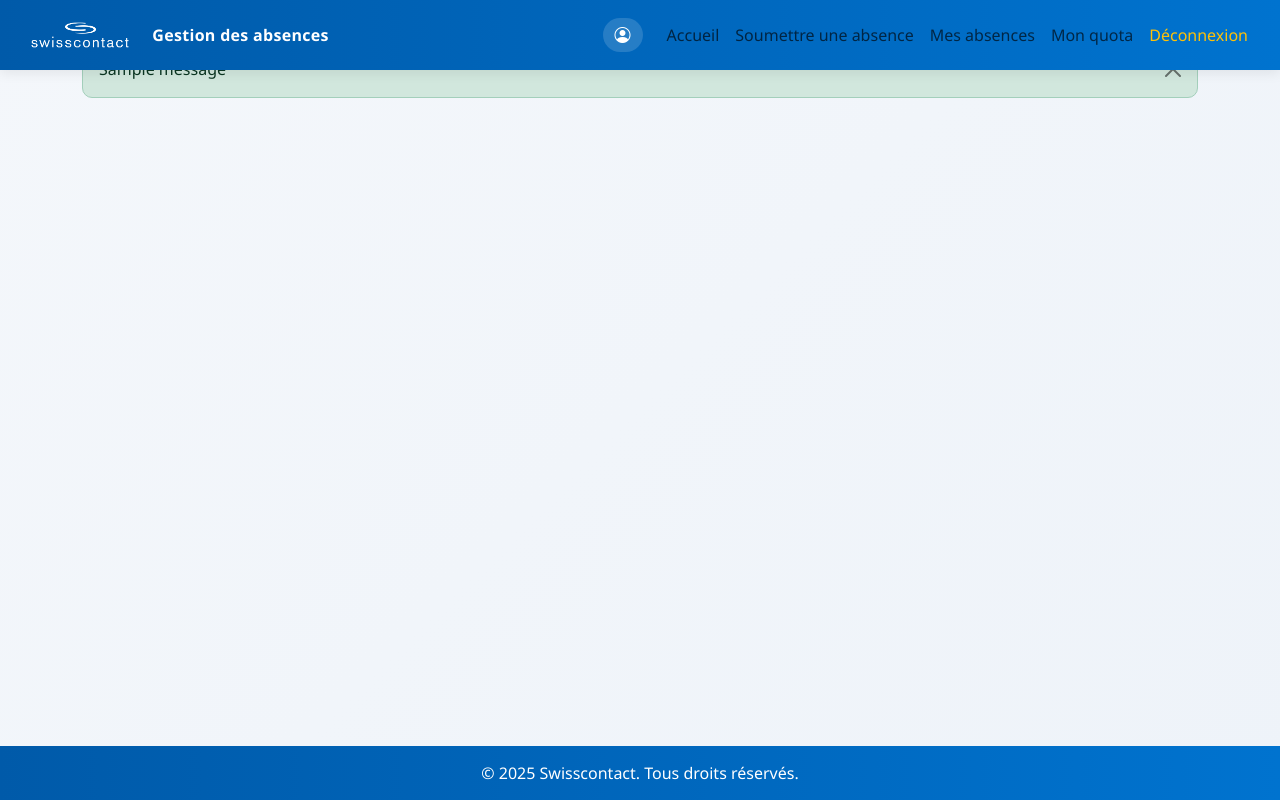
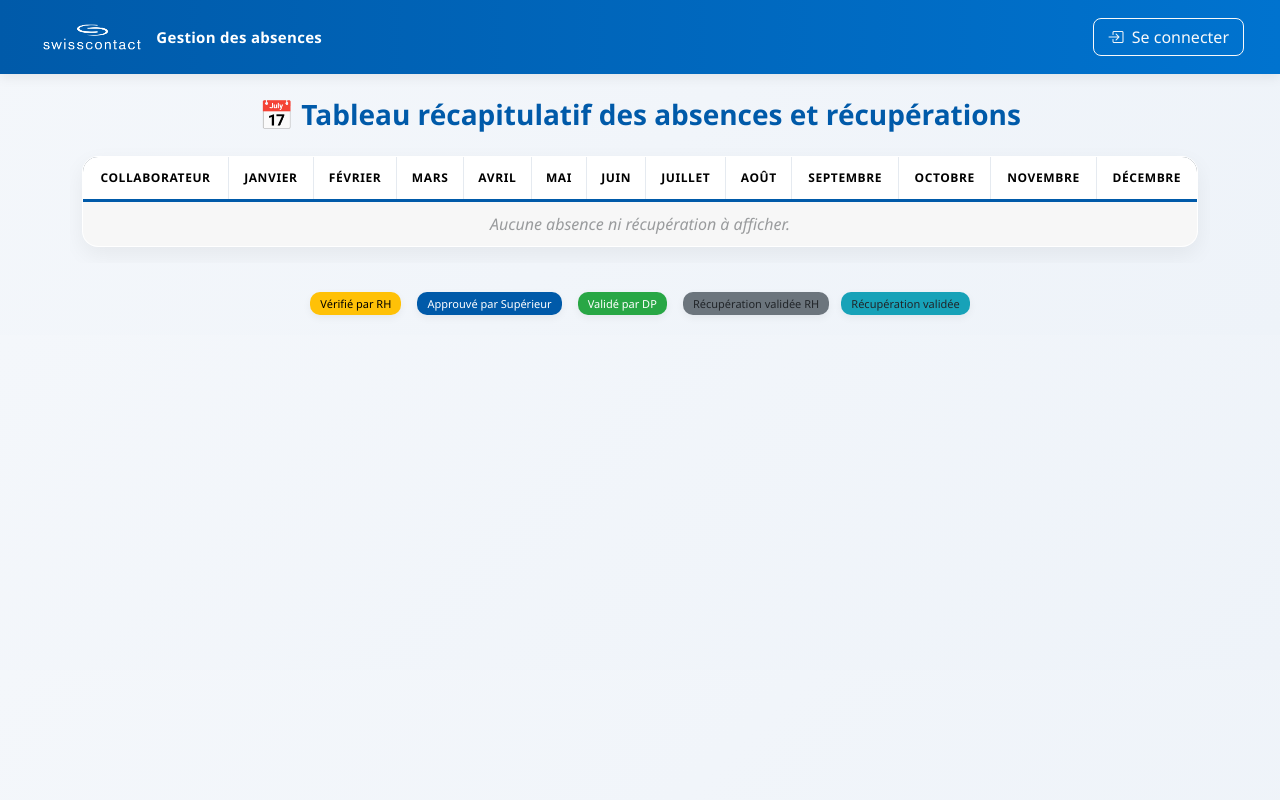
Before and after one commit to hasnayamba/plateforme-de-gestion-des-absences-, a Django app: page / in a window 1280 px wide. Run offline with Django 5.2, Linux system fonts and the light colour scheme; tables that the repository leaves empty hold one stand-in row (values such as "Sample post"); one stand-in notice (Sample message) is shown.

Commit message:
accueilstyle

```diff
--- a/absences/templates/accueil.html
+++ b/absences/templates/accueil.html
@@ -2,16 +2,14 @@
 <!DOCTYPE html>
 <html lang="fr">
 <head>
-    <meta charset="UTF-8" />
-    <meta name="viewport" content="width=device-width, initial-scale=1" />
-    <title>{% block title %}Gestion des Absences{% endblock %}</title>
+    <meta charset="UTF-8">
+    <title>Gestion des Absences - Accueil</title>
+    <link href="https://cdn.jsdelivr.net/npm/bootstrap@5.3.3/dist/css/bootstrap.min.css" rel="stylesheet">
+    <link href="https://cdn.jsdelivr.net/npm/bootstrap-icons@1.10.5/font/bootstrap-icons.css" rel="stylesheet">
 
-    <!-- Bootstrap CSS -->
-    <link href="https://cdn.jsdelivr.net/npm/bootstrap@5.3.0/dist/css/bootstrap.min.css" rel="stylesheet" />
-    <link href="https://cdn.jsdelivr.net/npm/bootstrap-icons@1.10.5/font/bootstrap-icons.css" rel="stylesheet" />
-    <link rel="stylesheet" href="{% static 'css/styles.css' %}" />
+  </head>
+<style>
 
-<style>
 /* ========================
    🎨 VARIABLES SWISSCONTACT
 ======================== */
@@ -20,49 +18,22 @@
     --secondary: #0073CF;
     --light-bg: #F4F7FB;
     --white: #FFFFFF;
-    --text-dark: #2C3E50;
     --border: #E5EAF0;
+    --text: #2C3E50;
+    --gray: #6C7A89;
 }
 
 /* ========================
    GLOBAL
 ======================== */
-body, html {
-    height: 100%;
-    margin: 0;
+body {
     background: linear-gradient(135deg, #f4f7fb, #eef3f9);
     font-family: 'Segoe UI', sans-serif;
+    color: var(--text);
 }
 
 /* ========================
-   WRAPPER
-======================== */
-#page-wrapper {
-    min-height: 100vh;
-    display: flex;
-    flex-direction: column;
-}
-
-/* ========================
-   NAVBAR (UPGRADE)
-======================== */
-.navbar {
-    background: linear-gradient(90deg, var(--primary), var(--secondary)) !important;
-    height: 70px;
-    box-shadow: 0 2px 10px rgba(0,0,0,0.08);
-}
-
-.navbar-brand span {
-    font-size: 13px;
-    opacity: 0.9;
-}
-
-.navbar-brand strong {
-    font-size: 15px;
-}
-
-/* ========================
-   NAV LINKS
+   NAVBAR (PLUS PRO)
 ======================== */
 .navbar {
     background: linear-gradient(90deg, var(--primary), var(--secondary)) !important;
@@ -76,171 +47,254 @@ body, html {
     letter-spacing: 0.3px;
 }
 
-/* ========================
-   MAIN CONTENT
-======================== */
-main {
-    flex-grow: 1;
-    margin-top: 90px;
-    margin-bottom: 40px;
+/* Bouton login */
+.btn-outline-light {
+    border-radius: 8px;
+    padding: 6px 14px;
+    transition: 0.25s;
+}
+
+.btn-outline-light:hover {
+    background-color: white;
+    color: var(--primary);
+    transform: translateY(-1px);
 }
 
 /* ========================
-   CARD STYLE (GLOBAL)
+   TITRE
 ======================== */
-.card {
-    border: none;
-    border-radius: 14px;
-    box-shadow: 0 6px 18px rgba(0,0,0,0.05);
-    transition: 0.3s;
-}
-
-.card:hover {
-    transform: translateY(-2px);
+h3 {
+    font-weight: 600;
+    color: var(--primary);
 }
 
 /* ========================
-   LOGIN BOX
+   TABLE CONTAINER (EFFET CARD)
 ======================== */
-.login-box {
-    max-width: 400px;
-    margin: auto;
-    padding: 35px;
-    background-color: white;
-    border-radius: 18px;
-    box-shadow: 0 10px 25px rgba(0,0,0,0.08);
+.table {
+    background: white;
+    border-radius: 16px;
+    overflow: hidden;
+    box-shadow: 0 8px 22px rgba(0,0,0,0.06);
 }
 
 /* ========================
-   BUTTONS
+   HEADER TABLE (GRIS PRO)
 ======================== */
-.btn-primary {
-    background: var(--primary);
-    border: none;
-    border-radius: 8px;
+.table thead {
+    background: linear-gradient(90deg, #6C7A89, #5A6B7A);
+    color: white;
+    border-bottom: 3px solid var(--primary);
 }
 
-.btn-primary:hover {
-    background: var(--secondary);
-}
-
-.btn-outline-primary {
-    border-radius: 8px;
+.table th {
+    font-size: 12px;
+    text-transform: uppercase;
+    letter-spacing: 0.6px;
+    padding: 12px;
 }
 
 /* ========================
-   TABLES
+   TABLE BODY
 ======================== */
-.table {
-    border-radius: 10px;
-    overflow: hidden;
+.table td {
+    vertical-align: middle;
+    padding: 10px;
 }
 
-.table thead {
-    background: var(--primary);
-    color: white;
+/* Hover propre */
+.table-hover tbody tr:hover {
+    background-color: #f1f5fb;
+    transition: 0.2s;
+}
+
+/* Bordures plus soft */
+.table-bordered {
+    border: 1px solid var(--border);
 }
 
 /* ========================
-   ALERTS
+   NOM COLLABORATEUR
 ======================== */
-.alert {
-    border-radius: 10px;
+td.fw-bold {
+    color: var(--primary);
+    font-weight: 600;
 }
 
 /* ========================
-   FOOTER
+   BADGES (STYLE SAAS)
 ======================== */
-footer {
-    background: linear-gradient(90deg, var(--primary), var(--secondary));
-    color: white;
-    text-align: center;
-    padding: 15px 0;
+.badge {
+    border-radius: 10px;
+    padding: 6px 10px;
+    font-size: 11px;
+    font-weight: 500;
+    box-shadow: 0 3px 8px rgba(0,0,0,0.05);
+}
+
+/* Harmonisation couleurs */
+.bg-primary {
+    background: var(--primary) !important;
+}
+
+.bg-success {
+    background: #28a745 !important;
+}
+
+.bg-warning {
+    background: #ffc107 !important;
+    color: #000 !important;
+}
+
+.bg-secondary {
+    background: #6c757d !important;
+}
+
+.bg-info {
+    background: #17a2b8 !important;
 }
 
 /* ========================
-   USER ICON STYLE
+   CASE VIDE
 ======================== */
-.bi-person-circle {
-    font-style: normal;
-    background: rgba(255,255,255,0.15);
-    padding: 6px 12px;
-    border-radius: 20px;
+.text-muted {
+    opacity: 0.6;
+    font-style: italic;
 }
+
+/* ========================
+   LEGENDE (PLUS CLEAN)
+======================== */
+.mb-3.text-center {
+    margin-top: 25px;
+}
+
+.mb-3.text-center .badge {
+    margin: 4px;
+    padding: 6px 10px;
+}
+
+/* ========================
+   RESPONSIVE BONUS
+======================== */
+.table {
+    min-width: 900px;
+}
+
+.container {
+    overflow-x: auto;
+}
+
 </style>
-</head>
+<body class="bg-light">
 
-<body>
-    <div id="page-wrapper">
+    <!-- Barre de navigation -->
+    <nav class="navbar navbar-expand-lg navbar-dark bg-dark">
+    <div class="container-fluid">
 
-        <nav class="navbar navbar-expand-lg fixed-top px-4">
+        <!-- LOGO + NOM -->
         <a class="navbar-brand d-flex align-items-center" href="#">
             <img src="{% static 'images/logo-swisscontact.png' %}"
                  alt="Swisscontact"
                  height="40"
-                class="me-3">
+                 class="me-2">
             <div class="d-flex flex-column">
-                {% comment %} <span style="font-size:14px;">Swisscontact</span> {% endcomment %}
-                <strong style="font-size:16px;">Gestion des absences</strong>
+                <strong style="font-size:15px;">Gestion des absences</strong>
             </div>
         </a>
 
-            <button class="navbar-toggler" type="button" data-bs-toggle="collapse" data-bs-target="#navbarMain" aria-controls="navbarMain" aria-expanded="false" aria-label="Toggle navigation">
-                <span class="navbar-toggler-icon"></span>
-            </button>
+        <!-- BOUTON LOGIN -->
+        <div class="d-flex">
+            <a href="/login/" class="btn btn-outline-light">
+                <i class="bi bi-box-arrow-in-right me-1"></i>
+                Se connecter
+            </a>
+        </div>
 
-            <div class="collapse navbar-collapse" id="navbarMain">
-                <ul class="navbar-nav ms-auto align-items-center">
-                    <li class="nav-item me-3 text-white">
-                        <i class="bi bi-person-circle">
-                            {{ request.user.first_name }} {{ request.user.last_name }}
-                        </i>
-
-                    </li>
-                    <li class="nav-item"><a class="nav-link" href="{% url 'dashboard_collaborateur' %}">Accueil</a></li>
-                    <li class="nav-item"><a class="nav-link" href="{% url 'soumettre_absence' %}">Soumettre une absence</a></li>
-                    <li class="nav-item"><a class="nav-link" href="{% url 'mes_absences' %}">Mes absences</a></li>
-                    <li class="nav-item"><a class="nav-link" href="{% url 'mon_quota' %}">Mon quota</a></li>
-                    <li class="nav-item"><a class="nav-link text-warning" href="{% url 'logout' %}">Déconnexion</a></li>
-                </ul>
     </div>
 </nav>
 
-        <main class="container mt-3">
-            <!-- Bouton retour dashboard selon rôle -->
-            {% if request.user.profile.role == 'collaborateur' %}
-                <a href="{% url 'dashboard_collaborateur' %}" class="btn btn-outline-primary mb-3">&larr; Retour</a>
-            {% elif request.user.profile.role == 'drh' %}
-                <a href="{% url 'dashboard_drh' %}" class="btn btn-outline-primary mb-3">&larr; Retour</a>
-            {% elif request.user.profile.role == 'dp' %}
-                <a href="{% url 'dashboard_dp' %}" class="btn btn-outline-primary mb-3">&larr; Retour</a>
-            {% elif request.user.profile.role == 'superieur' %}
-                <a href="{% url 'dashboard_superieur' %}" class="btn btn-outline-primary mb-3">&larr; Retour</a>
+<div class="container mt-4">
+
+  <h3 class="mb-4 text-center">📅 Tableau récapitulatif des absences et récupérations</h3>
+  <table class="table table-bordered table-striped table-hover align-middle">
+    <thead class="text-center">
+      <tr>
+        <th>Collaborateur</th>
+        {% for mois in mois_noms %}
+          <th>{{ mois }}</th>
+        {% endfor %}
+
+      </tr>
+    </thead>
+
+    <tbody>
+      {% for ligne in lignes %}
+        <tr>
+          <td class="fw-bold">{{ ligne.user.get_full_name }}</td>
+
+          {% for abs_mois in ligne.mois %}
+            <td class="text-center">
+              {% if abs_mois %}
+                {% for absence in abs_mois %}
+
+                  {% if absence.obj_type == "Absence" %}
+                    {% if absence.statut == "approuve_superieur" %}
+                      <span class="badge bg-primary text-white d-block mb-1">
+                        {{ absence.type_absence.nom }}<br>
+                        ({{ absence.date_debut|date:"d/m" }} → {{ absence.date_fin|date:"d/m" }})
+                      </span>
+
+                    {% elif absence.statut == "verifie_drh" %}
+                      <span class="badge bg-warning text-dark d-block mb-1">
+                        {{ absence.type_absence.nom }}<br>
+                        ({{ absence.date_debut|date:"d/m" }} → {{ absence.date_fin|date:"d/m" }})
+                      </span>
+
+                    {% elif absence.statut == "valide_dp" %}
+                      <span class="badge bg-success text-white d-block mb-1">
+                        {{ absence.type_absence.nom }}<br>
+                        ({{ absence.date_debut|date:"d/m" }} → {{ absence.date_fin|date:"d/m" }})
+                      </span>
                     {% endif %}
 
-            {% block content %}
-               {% if messages %}
-                    <div class="mt-4">
-                        {% for message in messages %}
-                            <div class="alert alert-{{ message.tags }} alert-dismissible fade show" role="alert">
-                                {{ message }}
-                                <button type="button" class="btn-close" data-bs-dismiss="alert" aria-label="Close"></button>
+                  {% elif absence.obj_type == "Recuperation" and absence.statut == "valide" %}
+                    <span class="badge bg-info text-dark d-block mb-1">
+                      Récupération<br>
+                      ({{ absence.date_debut|date:"d/m" }} → {{ absence.date_fin|date:"d/m" }})
+                    </span>
+
+                  {% elif absence.obj_type == "Recuperation" and absence.statut == "verifie_drh" %}
+                    <span class="badge bg-secondary text-dark d-block mb-1">
+                      Récupération<br>
+                      ({{ absence.date_debut|date:"d/m" }} → {{ absence.date_fin|date:"d/m" }})
+                    </span>
+                  {% endif %}
+
+                {% endfor %}
+              {% else %}
+                <span class="text-muted">—</span>
+              {% endif %}
+            </td>
+          {% endfor %}
+
+        </tr>
+      {% empty %}
+        <tr>
+          <td colspan="14" class="text-center text-muted">Aucune absence ni récupération à afficher.</td>
+        </tr>
+      {% endfor %}
+    </tbody>
+  </table>
 </div>
-                        {% endfor %}
-                    </div>
-                {% endif %}
-            {% endblock %}
-        </main>
-
-        <footer>
-            <div class="container">
-                <p class="mb-0">© 2025 Swisscontact. Tous droits réservés.</p>
-            </div>
-        </footer>
-
+<!-- 🟦 Légende -->
+  <div class="mb-3 text-center">
+    <span class="badge bg-warning text-dark me-2">Vérifié par RH</span>
+    <span class="badge bg-primary text-white me-2">Approuvé par Supérieur</span>
+    <span class="badge bg-success text-white me-2">Validé par DP</span>
+    <span class="badge bg-secondary text-dark">Récupération validée RH</span>
+    <span class="badge bg-info text-dark">Récupération validée</span>
   </div>
 
-    <!-- Bootstrap JS Bundle -->
-    <script src="https://cdn.jsdelivr.net/npm/bootstrap@5.3.0/dist/js/bootstrap.bundle.min.js"></script>
 </body>
 </html>
```
Lines whose indentation alone changed are shown as unchanged.
